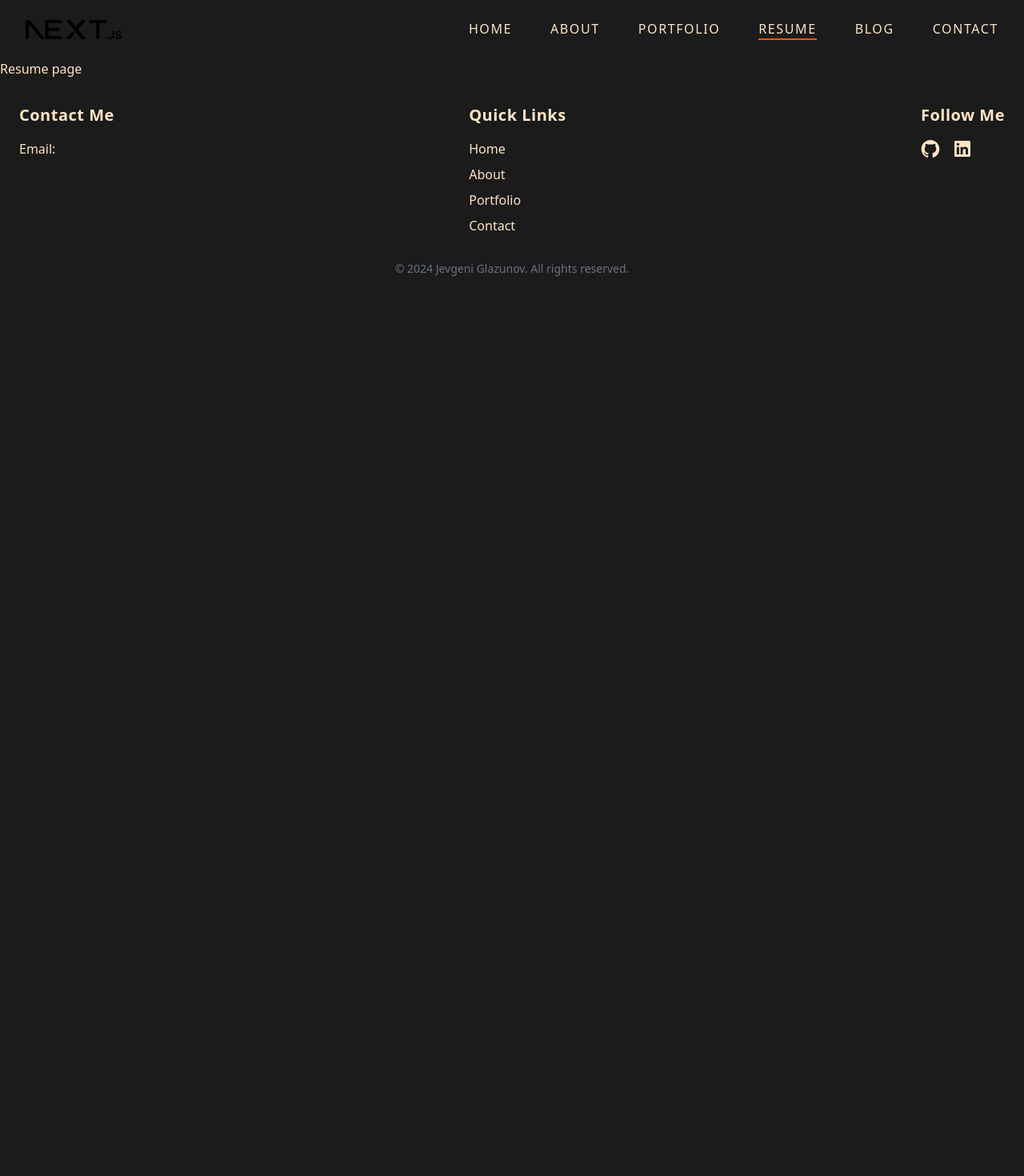
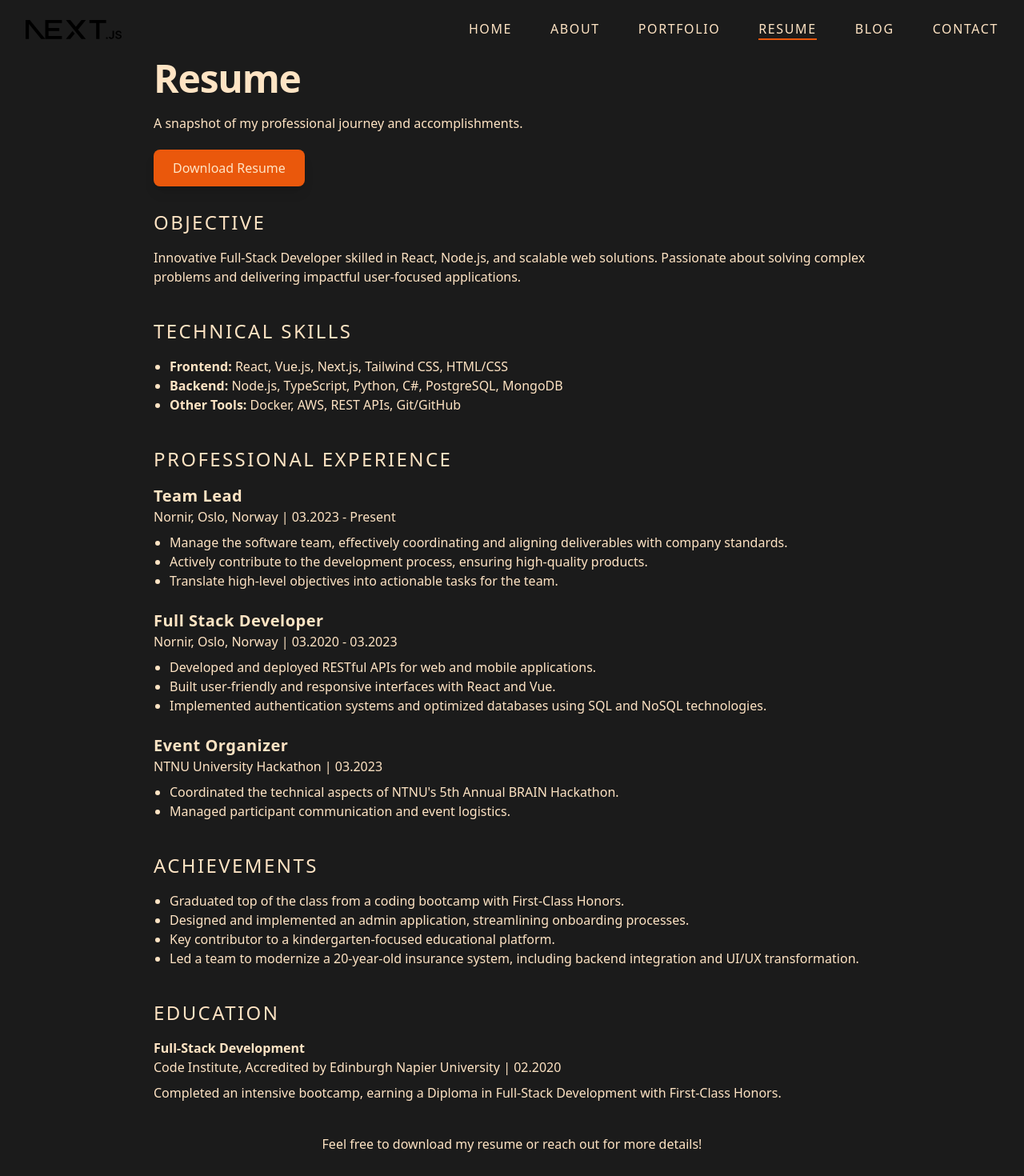
Before and after one commit to leonxx-dev/personal-site, a Next.js app: page /resume in a window 1280 px wide. Shown: the top 1470 px of the page at 80% size. Before the commit the page ends 800 px from the top, so only its background shows below. Built offline with nearby package versions, Linux system fonts and the light colour scheme.

Commit message:
Add resume page

```diff
--- a/src/app/(site)/resume/page.tsx
+++ b/src/app/(site)/resume/page.tsx
@@ -1,5 +1,114 @@
+import { Metadata } from "next";
+import Link from "next/link";
+
+export const metadata: Metadata = {
+  title: "Jevgeni Glazunov - Full-Stack Developer | React, Node.js, Scalable Web Solutions",
+  description: "Discover Jevgeni Glazunov, an innovative Full-Stack Developer with expertise in React, Node.js, and scalable web solutions. Skilled in delivering high-quality applications, managing teams, and achieving impactful results through modern tech stacks including Docker, AWS, PostgreSQL, and more.",
+  keywords: "Jevgeni Glazunov, Full-Stack Developer, React developer, Node.js developer, scalable web solutions, software team leader, RESTful APIs, AWS developer, Docker, modern UI/UX, SQL, NoSQL, web development expert, coding bootcamp honors graduate, educational platform developer, insurance system modernization, Nornir Oslo developer"
+};
+
 export default function ResumePage() {
   return (
-    <div>Resume page</div>
+    <main className="max-w-4xl mx-auto">
+      <section className="mb-10">
+        {/* <!-- Page Header --> */}
+        <h1 className="mb-5">Resume</h1>
+        <p className="mb-8">
+          A snapshot of my professional journey and accomplishments.
+        </p>
+        <Link
+          href="/Jevgeni Glazunov - Full-Stack Developer.docx"
+          download
+          className="px-6 py-3 bg-orange-600 rounded-lg shadow-lg hover:bg-orange-700"
+        >
+          Download Resume
+        </Link>
+      </section>
+
+      <section className="mb-10">
+        {/* <!-- About Section --> */}
+        <h2 className="mb-4">Objective</h2>
+        <p>
+          Innovative Full-Stack Developer skilled in React, Node.js, and scalable web solutions. Passionate about solving complex problems and delivering impactful user-focused applications.
+        </p>
+      </section>
+
+      <section className="mb-10">
+        {/* <!-- Technical Skills Section --> */}
+        <h2 className="mb-4">Technical Skills</h2>
+        <ul className="list-disc ml-5 mt-2">
+          <li><strong>Frontend:</strong> React, Vue.js, Next.js, Tailwind CSS, HTML/CSS</li>
+          <li><strong>Backend:</strong> Node.js, TypeScript, Python, C#, PostgreSQL, MongoDB</li>
+          <li><strong>Other Tools:</strong> Docker, AWS, REST APIs, Git/GitHub</li>
+        </ul>
+      </section>
+
+      <section className="mb-10">
+        {/* <!-- Professional Experience Section --> */}
+        <h2 className="mb-4">Professional Experience</h2>
+
+        {/* <!-- Job 1 --> */}
+        <div className="mb-6">
+          <h3>Team Lead</h3>
+          <p>Nornir, Oslo, Norway | 03.2023 - Present</p>
+          <ul className="list-disc ml-5 mt-2">
+            <li>Manage the software team, effectively coordinating and aligning deliverables with company standards.</li>
+            <li>Actively contribute to the development process, ensuring high-quality products.</li>
+            <li>Translate high-level objectives into actionable tasks for the team.</li>
+          </ul>
+        </div>
+
+        {/* <!-- Job 2 --> */}
+        <div className="mb-6">
+          <h3>Full Stack Developer</h3>
+          <p>Nornir, Oslo, Norway | 03.2020 - 03.2023</p>
+          <ul className="list-disc ml-5 mt-2">
+            <li>Developed and deployed RESTful APIs for web and mobile applications.</li>
+            <li>Built user-friendly and responsive interfaces with React and Vue.</li>
+            <li>Implemented authentication systems and optimized databases using SQL and NoSQL technologies.</li>
+          </ul>
+        </div>
+
+        {/* <!-- Event --> */}
+        <div>
+          <h3>Event Organizer</h3>
+          <p>NTNU University Hackathon | 03.2023</p>
+          <ul className="list-disc ml-5 mt-2">
+            <li>Coordinated the technical aspects of NTNU&apos;s 5th Annual BRAIN Hackathon.</li>
+            <li>Managed participant communication and event logistics.</li>
+          </ul>
+        </div>
+      </section>
+
+      <section className="mb-10">
+        {/* <!-- Achievements Section --> */}
+        <h2 className="mb-4">Achievements</h2>
+        <ul className="list-disc ml-5">
+          <li>Graduated top of the class from a coding bootcamp with First-Class Honors.</li>
+          <li>Designed and implemented an admin application, streamlining onboarding processes.</li>
+          <li>Key contributor to a kindergarten-focused educational platform.</li>
+          <li>Led a team to modernize a 20-year-old insurance system, including backend integration and UI/UX transformation.</li>
+        </ul>
+      </section>
+
+      <section className="mb-10">
+        {/* <!-- Education Section --> */}
+        <h2 className="mb-4">Education</h2>
+        <p>
+          <strong>Full-Stack Development</strong><br />
+          Code Institute, Accredited by Edinburgh Napier University | 02.2020
+        </p>
+        <p className="mt-2">
+          Completed an intensive bootcamp, earning a Diploma in Full-Stack Development with First-Class Honors.
+        </p>
+      </section>
+
+      <section className="mb-10">
+        {/* <!-- Footer --> */}
+        <div className="text-center">
+          <p>Feel free to download my resume or reach out for more details!</p>
+        </div>
+      </section>
+    </main>
   );
 }
```
Also changed, not shown: 1 other file (tests, documents, lock files or other folders).
